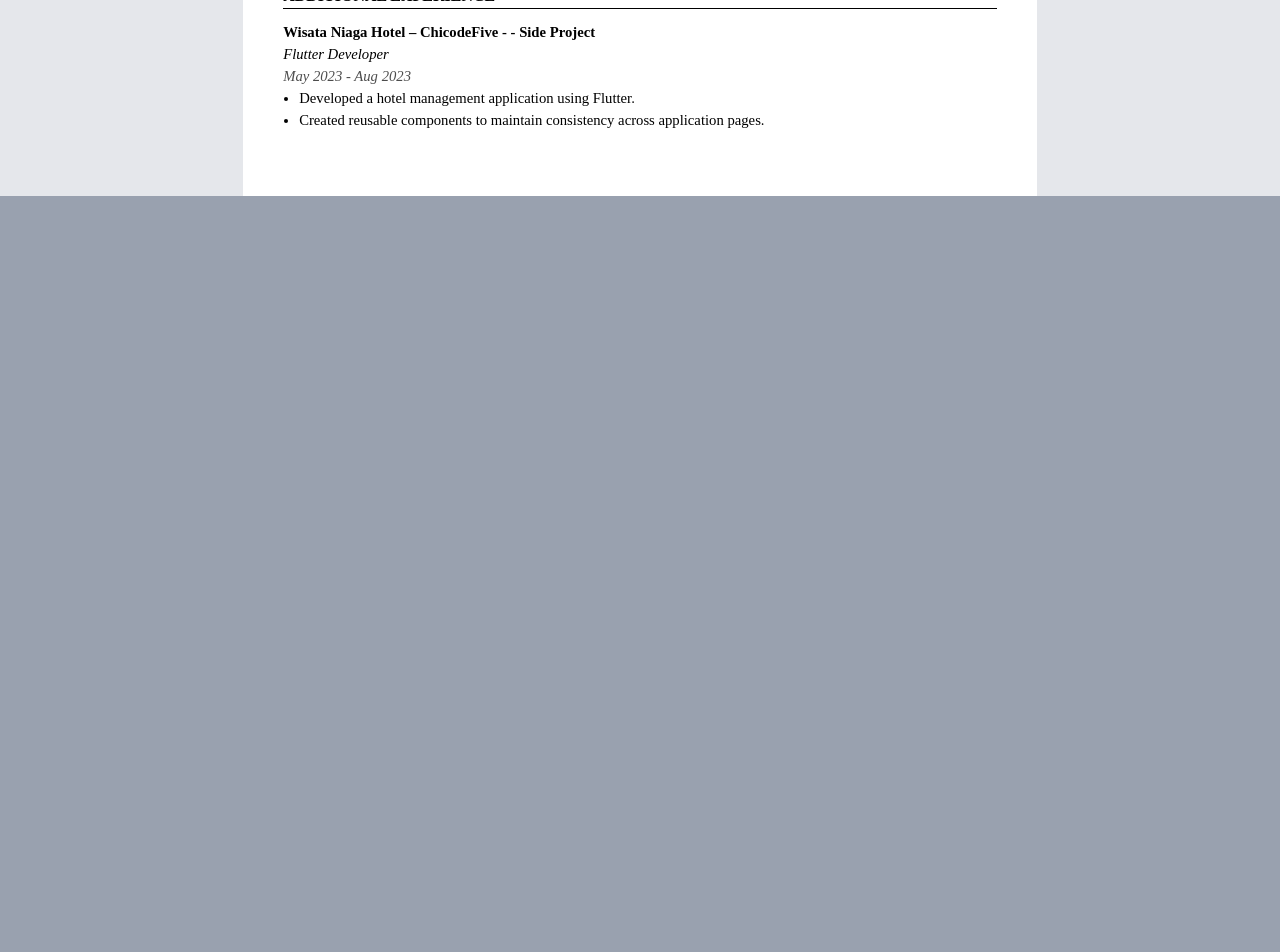
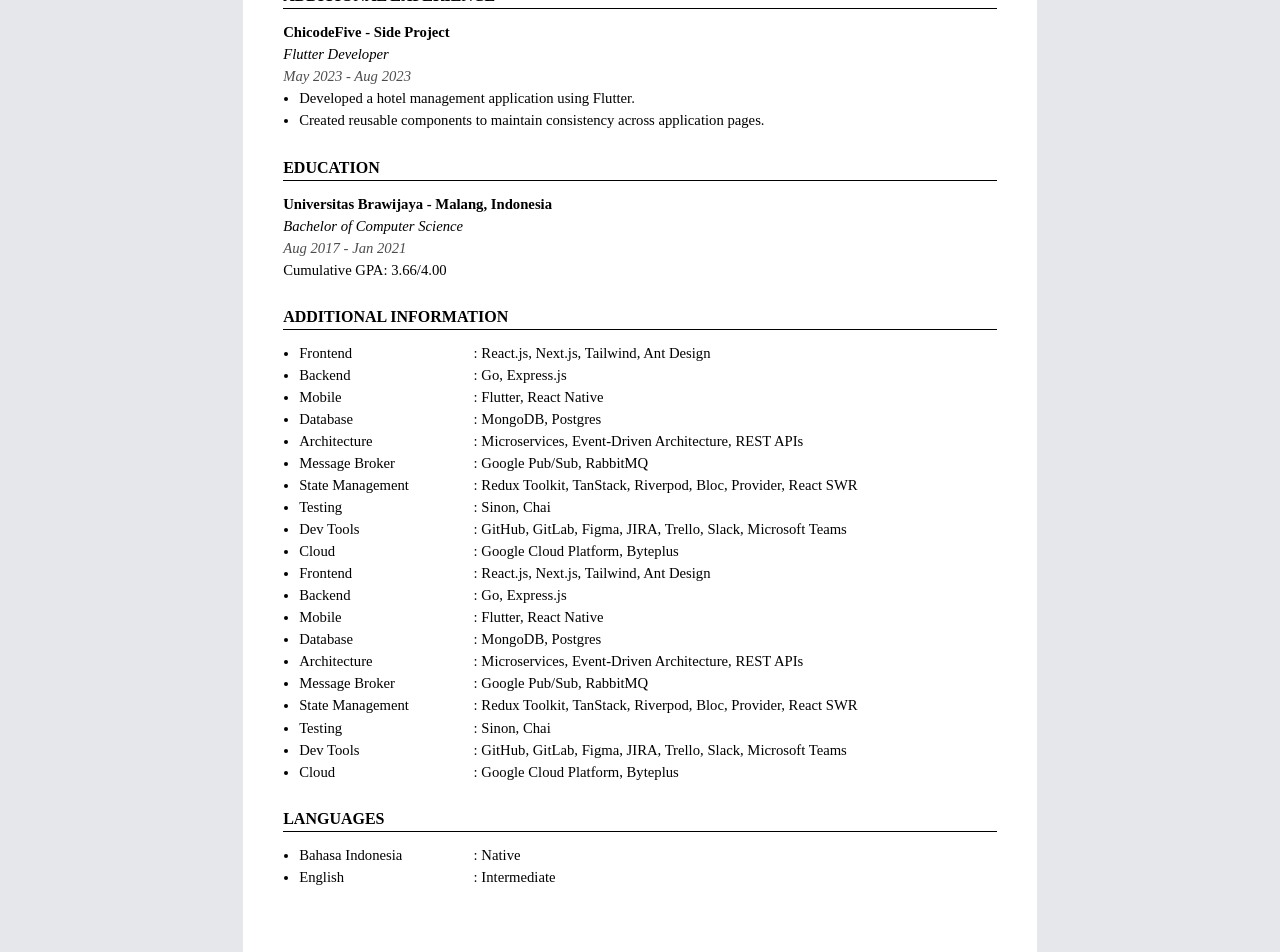
Before and after one commit to Harits19/harits19.github.io, a Next.js app: page /en in a window 1280 px wide. Shown: the part 1372-2324 px from the top of the page. Before the commit the page ends 1568 px from the top, so only its background shows below. Built offline with nearby package versions, Linux system fonts and the light colour scheme.

Commit message:
implement ui

```diff
--- a/src/app/[locale]/page.tsx
+++ b/src/app/[locale]/page.tsx
@@ -4,6 +4,10 @@ import useDict from "@/hooks/use_dict";
 import useProfile from "@/hooks/use_profile";
 import SectionView from "@/app/components/section_view";
 import ProjectView from "../components/project_view";
+import React from "react";
+import DetailView from "../components/detail_view";
+import ListView from "../components/list_view";
+import ListItemView from "../components/list_item_view";
 
 export default function Home() {
   const { name, details, ...profile } = useProfile();
@@ -11,10 +15,10 @@ export default function Home() {
   return (
     <div
       id="print-area"
-      className="flex a4 flex-col items-center p-10 h-full text-11pt  w-[210mm]  bg-white"
+      className="flex a4 flex-col p-10 h-full text-11pt  w-[210mm]  bg-white"
     >
-      <span className="font-semibold text-16pt">{name}</span>
-      <div className="flex flex-wrap text-center justify-center">
+      <span className="font-semibold text-left text-16pt">{name}</span>
+      <div className="flex flex-wrap text-left ">
         {details.map(({ text, link }) => {
           return (
             <div
@@ -24,7 +28,7 @@ export default function Home() {
               <a target="_blank" href={link}>
                 {text}
               </a>
-              <span> | </span>
+              {" | "}
             </div>
           );
         })}
@@ -44,6 +48,43 @@ export default function Home() {
           <ProjectView key={item.company} item={item} />
         ))}
       </SectionView>
+      <SectionView title={dict.education}>
+        {profile.education.map((item) => (
+          <React.Fragment key={item.institution}>
+            <DetailView
+              title={[item.institution, item.location]}
+              endDate={item.end_date}
+              startDate={item.start_date}
+              position={item.degree}
+            />
+            <span>Cumulative GPA: {item.gpa}</span>
+          </React.Fragment>
+        ))}
+      </SectionView>
+      <SectionView title={dict.additional}>
+        <ListView
+          items={profile.skills.map((item) => (
+            <div key={item.title} className="flex flex-row ">
+              <span className="w-1/3">{item.title}</span>
+              <span className="w-full"> : {item.tools.join(", ")}</span>
+            </div>
+          ))}
+        />
+        <ListItemView
+          items={profile.skills.map((item) => ({
+            title: item.title,
+            value: item.tools,
+          }))}
+        />
+      </SectionView>
+      <SectionView title={dict.languages}>
+        <ListItemView
+          items={profile.languages.map((item) => ({
+            title: item.name,
+            value: [item.level],
+          }))}
+        />
+      </SectionView>
     </div>
   );
 }
--- /dev/null
+++ b/src/app/components/detail_view.tsx
@@ -0,0 +1,23 @@
+import React, { ReactNode } from "react";
+
+export default function DetailView({
+  endDate,
+  position,
+  startDate,
+  title,
+}: {
+  title: (string | undefined)[];
+  position: ReactNode;
+  startDate: string;
+  endDate: string;
+}) {
+  return (
+    <React.Fragment>
+      <span className="font-semibold">{title.filter(Boolean).join(" - ")}</span>
+      <span className="italic">{position}</span>
+      <span className="italic text-black/70">
+        {startDate} - {endDate}
+      </span>
+    </React.Fragment>
+  );
+}
--- /dev/null
+++ b/src/app/components/list_item_view.tsx
@@ -0,0 +1,19 @@
+import ListView from "./list_view";
+
+export default function ListItemView({items}: {
+  items: {
+    title: string;
+    value: string[];
+  }[];
+}) {
+  return (
+    <ListView
+      items={items.map((item) => (
+        <div key={item.title} className="flex flex-row ">
+          <span className="w-1/3">{item.title}</span>
+          <span className="w-full"> : {item.value.join(", ")}</span>
+        </div>
+      ))}
+    />
+  );
+}
--- /dev/null
+++ b/src/app/components/list_view.tsx
@@ -0,0 +1,11 @@
+import { ReactNode } from "react";
+
+export default function ListView({ items }: { items: readonly string[] | ReactNode[] }) {
+  return (
+    <ul className="list-disc ml-4">
+      {items.map((item, index) => (
+        <li key={index}>{item}</li>
+      ))}
+    </ul>
+  );
+}
--- a/src/app/components/project_view.tsx
+++ b/src/app/components/project_view.tsx
@@ -1,3 +1,6 @@
+import DetailView from "./detail_view";
+import ListView from "./list_view";
+
 export default function ProjectView({
   item,
 }: {
@@ -13,18 +16,14 @@ export default function ProjectView({
 }) {
   return (
     <div key={item.company} className="flex flex-col w-full">
-      <span className="font-semibold">
-        {item.company} - {item.location} - {item.employment_type}
-      </span>
-      <span className="italic">{item.position}</span>
-      <span className="italic text-black/70">
-        {item.start_date} - {item.end_date}
-      </span>
-      <ul className="list-disc ml-4">
-        {item.responsibilities.map((item) => (
-          <li key={item}>{item}</li>
-        ))}
-      </ul>
+      <DetailView
+        title={[item.company, item.location, item.employment_type]}
+        endDate={item.end_date}
+        startDate={item.start_date}
+        position={item.position}
+      />
+
+      <ListView items={item.responsibilities} />
     </div>
   );
 }
--- a/src/app/components/section_view.tsx
+++ b/src/app/components/section_view.tsx
@@ -9,8 +9,9 @@ export default function SectionView({
 }) {
   return (
     <div className=" w-full flex flex-col text-justify">
-      <span className="font-semibold text-12pt uppercase">{title}</span>
-      <div className="w-full border-b-[0.5px]"></div>
+      <span className="font-semibold text-12pt uppercase border-b-[0.5px]">
+        {title}
+      </span>
       <div className="h-3" />
       {children}
       <div className="h-6" />
--- a/src/hooks/use_profile/constant.tsx
+++ b/src/hooks/use_profile/constant.tsx
@@ -122,7 +122,7 @@ const en = {
   ],
   auxiliary_work: [
     {
-      company: "Wisata Niaga Hotel – ChicodeFive",
+      company: "ChicodeFive",
       location: undefined,
       employment_type: "Side Project",
       position: "Flutter Developer",
@@ -144,14 +144,34 @@ const en = {
       end_date: "Jan 2021",
     },
   ],
-  skills: {
-    frontend: ["React.js", "Next.js", "Tailwind", "Ant Design", "Radix UI"],
-    backend: ["Go", "Express.js"],
-    mobile: ["Flutter", "React Native", "Jetpack Compose"],
-    database: ["MongoDB", "MySQL"],
-    architecture: ["Microservices", "Event-Driven Architecture", "REST APIs"],
-    message_broker: ["Google Pub/Sub"],
-    state_management: [
+  skills: [
+    {
+      title: "Frontend",
+      tools: ["React.js", "Next.js", "Tailwind", "Ant Design"],
+    },
+    {
+      title: "Backend",
+      tools: ["Go", "Express.js"],
+    },
+    {
+      title: "Mobile",
+      tools: ["Flutter", "React Native"],
+    },
+    {
+      title: "Database",
+      tools: ["MongoDB", "Postgres"],
+    },
+    {
+      title: "Architecture",
+      tools: ["Microservices", "Event-Driven Architecture", "REST APIs"],
+    },
+    {
+      title: "Message Broker",
+      tools: ["Google Pub/Sub", "RabbitMQ"],
+    },
+    {
+      title: "State Management",
+      tools: [
         "Redux Toolkit",
         "TanStack",
         "Riverpod",
@@ -159,8 +179,14 @@ const en = {
         "Provider",
         "React SWR",
       ],
-    testing: ["Sinon", "Chai"],
-    dev_tools: [
+    },
+    {
+      title: "Testing",
+      tools: ["Sinon", "Chai"],
+    },
+    {
+      title: "Dev Tools",
+      tools: [
         "GitHub",
         "GitLab",
         "Figma",
@@ -169,43 +195,25 @@ const en = {
         "Slack",
         "Microsoft Teams",
       ],
-    cloud_and_protocols: ["Google Cloud Platform", "MQTT", "WebSocket"],
     },
-  languages: {
-    "Bahasa Indonesia": "Native",
-    English: "Intermediate (working proficiency)",
+    {
+      title: "Cloud",
+      tools: ["Google Cloud Platform", "Byteplus"],
     },
-} as const;
+  ],
+  languages: [
+    {
+      name: "Bahasa Indonesia",
+      level: "Native",
+    },
+    { name: "English", level: "Intermediate" },
+  ],
+} ;
 
 const id = {
   ...en,
   name: "ABDULLAH HARITS",
-  details: [
-    {
-      text: "Jakarta, Indonesia",
-      link: undefined,
-    },
-    {
-      text: email,
-      link: `mailto:${email}`,
-    },
-    {
-      text: phoneNumber,
-      link: `https://wa.me/${phoneNumber}`,
-    },
-    {
-      text: linkedIn,
-      link: generateLink(linkedIn),
-    },
-    {
-      text: portfolio,
-      link: generateLink(portfolio),
-    },
-    {
-      text: github,
-      link: generateLink(github),
-    },
-  ],
+
   about_me:
     "Software Engineer Full-stack dengan pengalaman lebih dari tiga tahun dalam mengembangkan aplikasi web dan mobile menggunakan teknologi seperti Next.js, Express.js, Flutter, dan Go. Terlibat dalam pengembangan sistem real-time, integrasi dengan API pihak ketiga (termasuk Meta Cloud dan WhatsApp), serta implementasi arsitektur berbasis microservices menggunakan Pub/Sub. Terbiasa bekerja dalam lingkungan kolaboratif, menerapkan praktik maintainability kode, serta mendukung peningkatan performa dan usability aplikasi.",
   experience: [
@@ -227,7 +235,7 @@ const id = {
     {
       company: "PT Admin Pintar Kita",
       location: "Jakarta, Indonesia",
-      employment_type: "Masa Percobaan",
+      employment_type: "Probation",
       position: "Frontend Developer",
       start_date: "Feb 2025",
       end_date: "Feb 2025",
@@ -241,8 +249,8 @@ const id = {
       location: "Jakarta, Indonesia",
       employment_type: "Karyawan Tetap",
       position: "Software Development Specialist – Full-stack Developer",
-      start_date: "Aug 2023",
-      end_date: "Dec 2024",
+      start_date: "Agu 2023",
+      end_date: "Des 2024",
       responsibilities: [
         "Membangun aplikasi web menggunakan Next.js dan layanan backend dengan Express.js.",
         "Merancang dan mengimplementasikan layanan berbasis event menggunakan Google Pub/Sub.",
@@ -257,7 +265,7 @@ const id = {
       employment_type: "Karyawan Tetap",
       position: "Software Engineer – Mobile, Frontend & Backend Developer",
       start_date: "Jun 2022",
-      end_date: "Aug 2023",
+      end_date: "Agu 2023",
       responsibilities: [
         "Mengembangkan aplikasi penjualan mobile menggunakan Flutter.",
         "Mengembangkan aplikasi mobile 1ENGAGE menggunakan React Native.",
@@ -271,7 +279,7 @@ const id = {
       employment_type: "Kontrak",
       position: "Mobile, Frontend & Backend Developer",
       start_date: "Mar 2022",
-      end_date: "May 2022",
+      end_date: "Mei 2022",
       responsibilities: [
         "Mengembangkan aplikasi mobile dan web menggunakan Flutter.",
         "Mengelola database menggunakan MongoDB dan MySQL.",
@@ -294,12 +302,12 @@ const id = {
   ],
   auxiliary_work: [
     {
-      company: "Wisata Niaga Hotel – ChicodeFive",
+      company: "ChicodeFive",
       employment_type: "Proyek Sampingan",
       location: undefined,
       position: "Flutter Developer",
-      start_date: "May 2023",
-      end_date: "Aug 2023",
+      start_date: "Mei 2023",
+      end_date: "Agu 2023",
       responsibilities: [
         "Mengembangkan aplikasi manajemen hotel menggunakan Flutter.",
         "Membuat komponen reusable untuk menjaga konsistensi antar halaman aplikasi.",
@@ -316,38 +324,7 @@ const id = {
       end_date: "Jan 2021",
     },
   ],
-  skills: {
-    frontend: ["React.js", "Next.js", "Tailwind", "Ant Design", "Radix UI"],
-    backend: ["Go", "Express.js"],
-    mobile: ["Flutter", "React Native", "Jetpack Compose"],
-    database: ["MongoDB", "MySQL"],
-    architecture: ["Microservices", "Event-Driven Architecture", "REST API"],
-    message_broker: ["Google Pub/Sub"],
-    state_management: [
-      "Redux Toolkit",
-      "TanStack",
-      "Riverpod",
-      "Bloc",
-      "Provider",
-      "React SWR",
-    ],
-    testing: ["Sinon", "Chai"],
-    dev_tools: [
-      "GitHub",
-      "GitLab",
-      "Figma",
-      "JIRA",
-      "Trello",
-      "Slack",
-      "Microsoft Teams",
-    ],
-    cloud_and_protocols: ["Google Cloud Platform", "MQTT", "WebSocket"],
-  },
-  languages: {
-    "Bahasa Indonesia": "Bahasa Ibu",
-    English: "Menengah (kemampuan kerja)",
-  },
-} as const;
+} ;
 
 const profile = {
   en,
```
Lines whose indentation alone changed are shown as unchanged.
